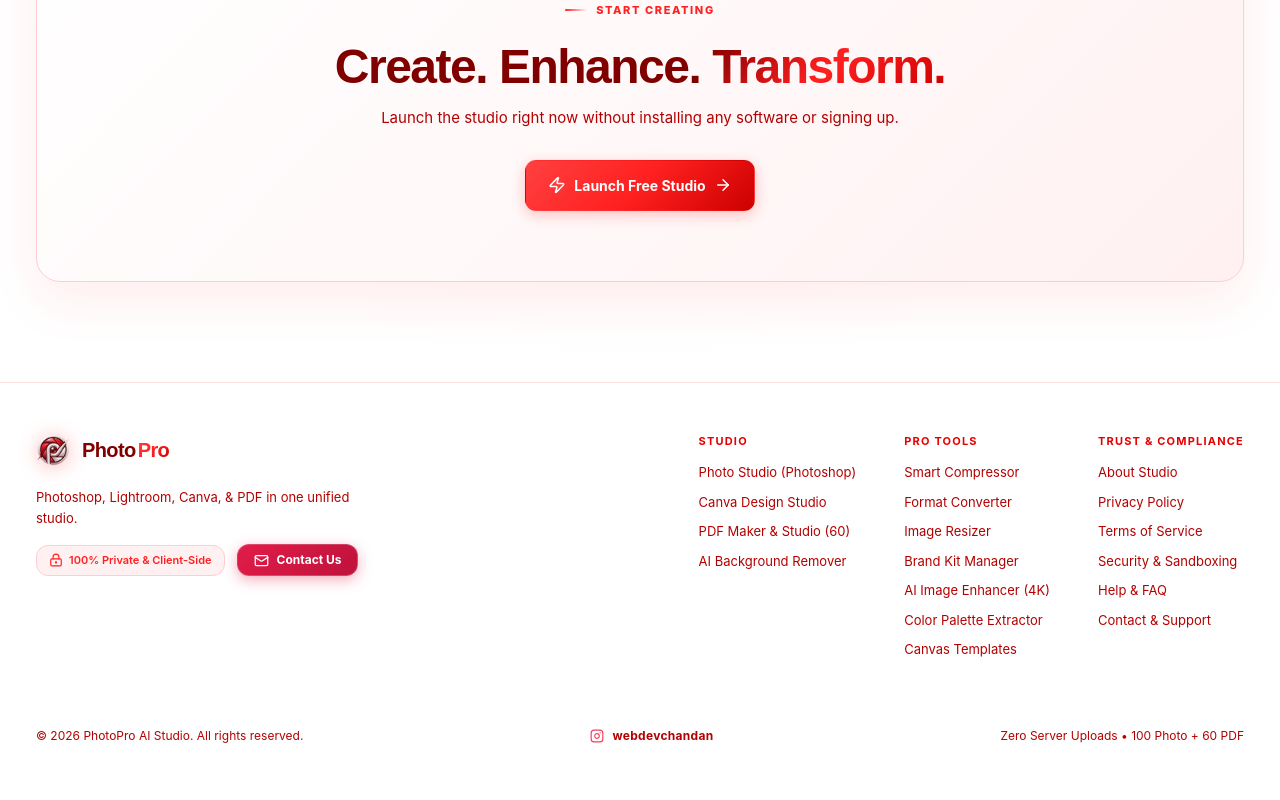
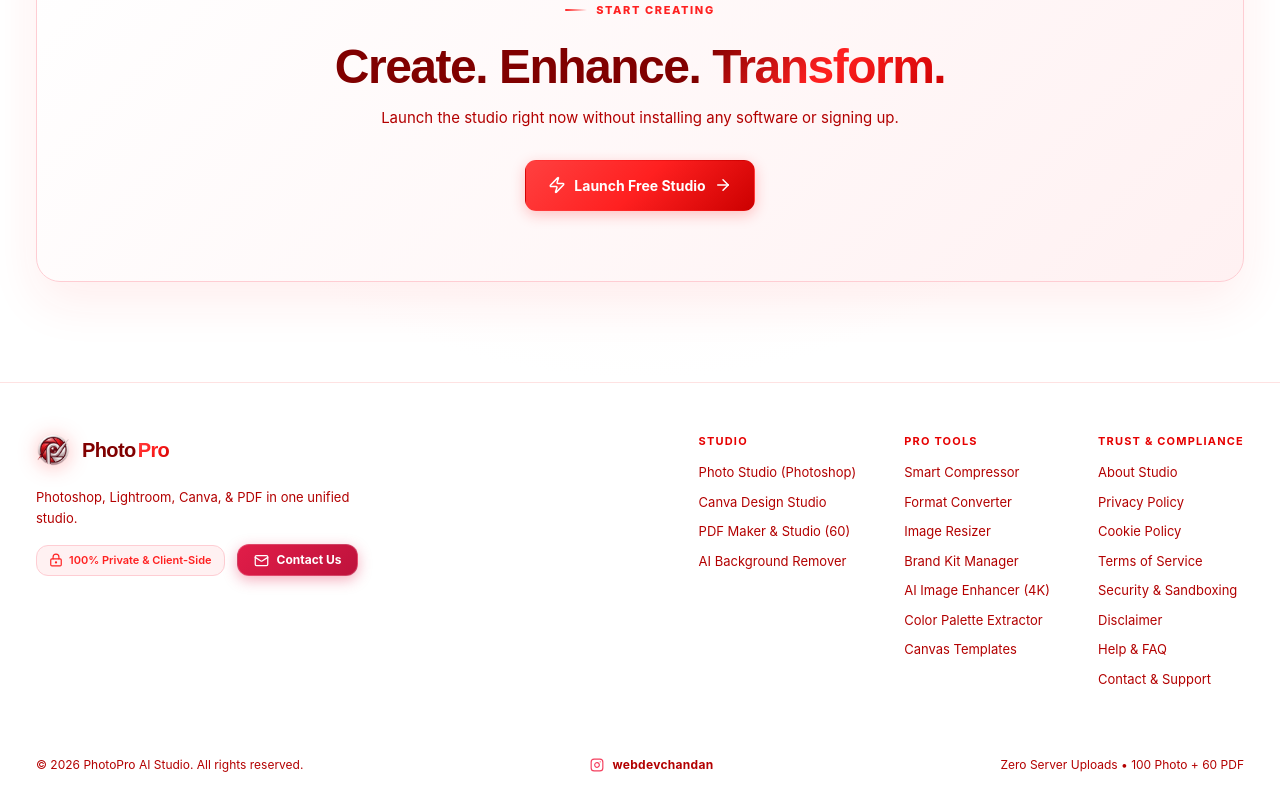
Before and after one commit to chandan966/photopro, a React (Vite) app: page / in a window 1280 px wide. Shown: the part 4194-4994 px from the top of the page. Before the commit the page ends 4965 px from the top, so only its background shows below. Built offline with nearby package versions, Linux system fonts and the light colour scheme; a web font is replaced by a local one.

Commit message:
chore(compliance): add direct Cookie Policy and Disclaimer links in footer and remove legacy video route from sitemap

```diff
--- a/src/components/layout/Footer/Footer.jsx
+++ b/src/components/layout/Footer/Footer.jsx
@@ -75,8 +75,10 @@ function Footer({ navigate, onOpenLegalModal }) {
               <b>TRUST &amp; COMPLIANCE</b>
               <button onClick={showAbout}>About Studio</button>
               <button onClick={() => onOpenLegalModal ? onOpenLegalModal("privacy") : setLegal("Privacy policy")}>Privacy Policy</button>
+              <button onClick={() => onOpenLegalModal && onOpenLegalModal("cookies")}>Cookie Policy</button>
               <button onClick={() => onOpenLegalModal ? onOpenLegalModal("terms") : setLegal("Terms & conditions")}>Terms of Service</button>
               <button onClick={() => onOpenLegalModal && onOpenLegalModal("security")}>Security &amp; Sandboxing</button>
+              <button onClick={() => onOpenLegalModal && onOpenLegalModal("disclaimer")}>Disclaimer</button>
               <button onClick={() => onOpenLegalModal && onOpenLegalModal("faq")}>Help &amp; FAQ</button>
               <button onClick={() => onOpenLegalModal && onOpenLegalModal("contact")}>Contact &amp; Support</button>
             </div>
```
Also changed, not shown: 1 other file (tests, documents, lock files or other folders).
